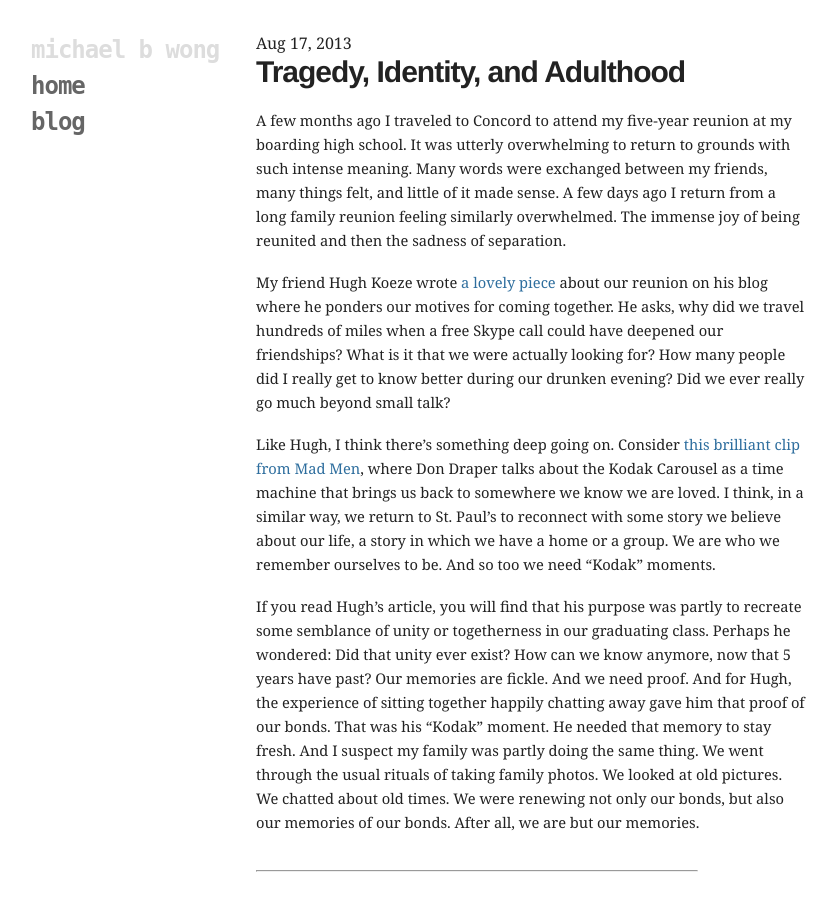
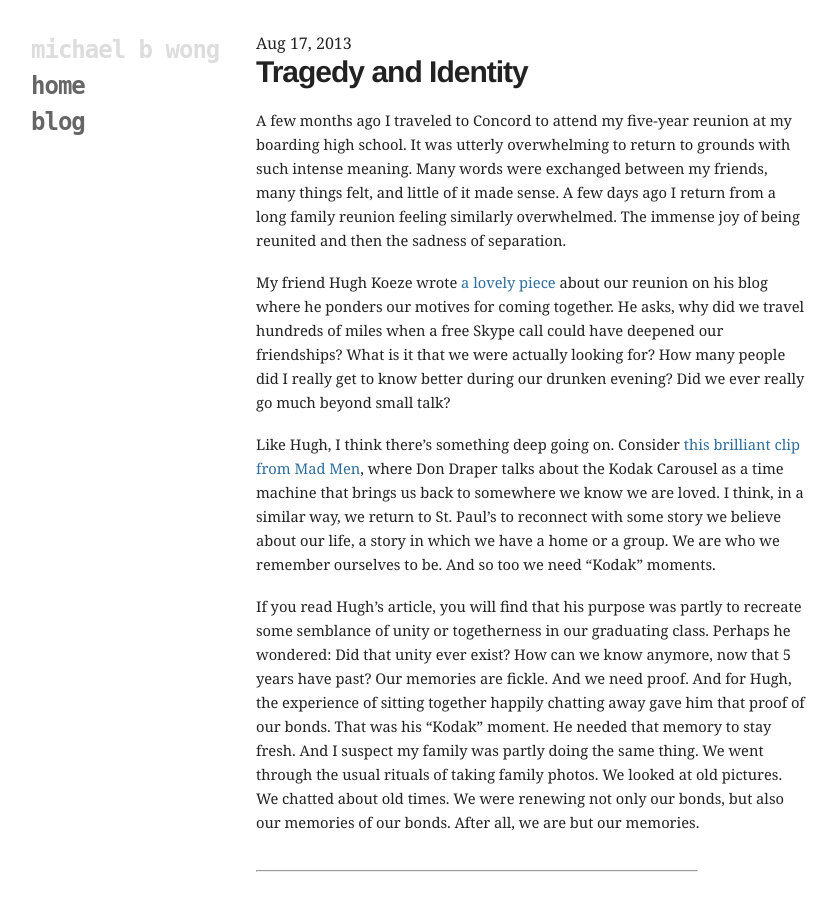
Before and after one commit to mbwong/mbwong.github.com, a Jekyll site: the page built from _posts/2013-08-17-tragedy-and-adulthood.md, in a window 1280 px wide and 900 px high. Shown: the whole window, without its empty margins (94-930 px from the left). Built offline with Jekyll 4.4.1, drawn with Linux system fonts in a browser that asks for light colours.

Commit message:
Update 2013-08-17-tragedy-and-adulthood.md

```diff
--- a/_posts/2013-08-17-tragedy-and-adulthood.md
+++ b/_posts/2013-08-17-tragedy-and-adulthood.md
@@ -1,9 +1,9 @@
 ---
 tags: personal
-title: Tragedy, Identity, and Adulthood
+title: Tragedy and Identity
 layout: post
 ---
-# Tragedy, Identity, and Adulthood
+# Tragedy and Identity
 
 A few months ago I traveled to Concord to attend my five-year reunion at my boarding high school. It was utterly overwhelming to return to grounds with such intense meaning. Many words were exchanged between my friends, many things felt, and little of it made sense. A few days ago I return from a long family reunion feeling similarly overwhelmed. The immense joy of being reunited and then the sadness of separation.
 
```
